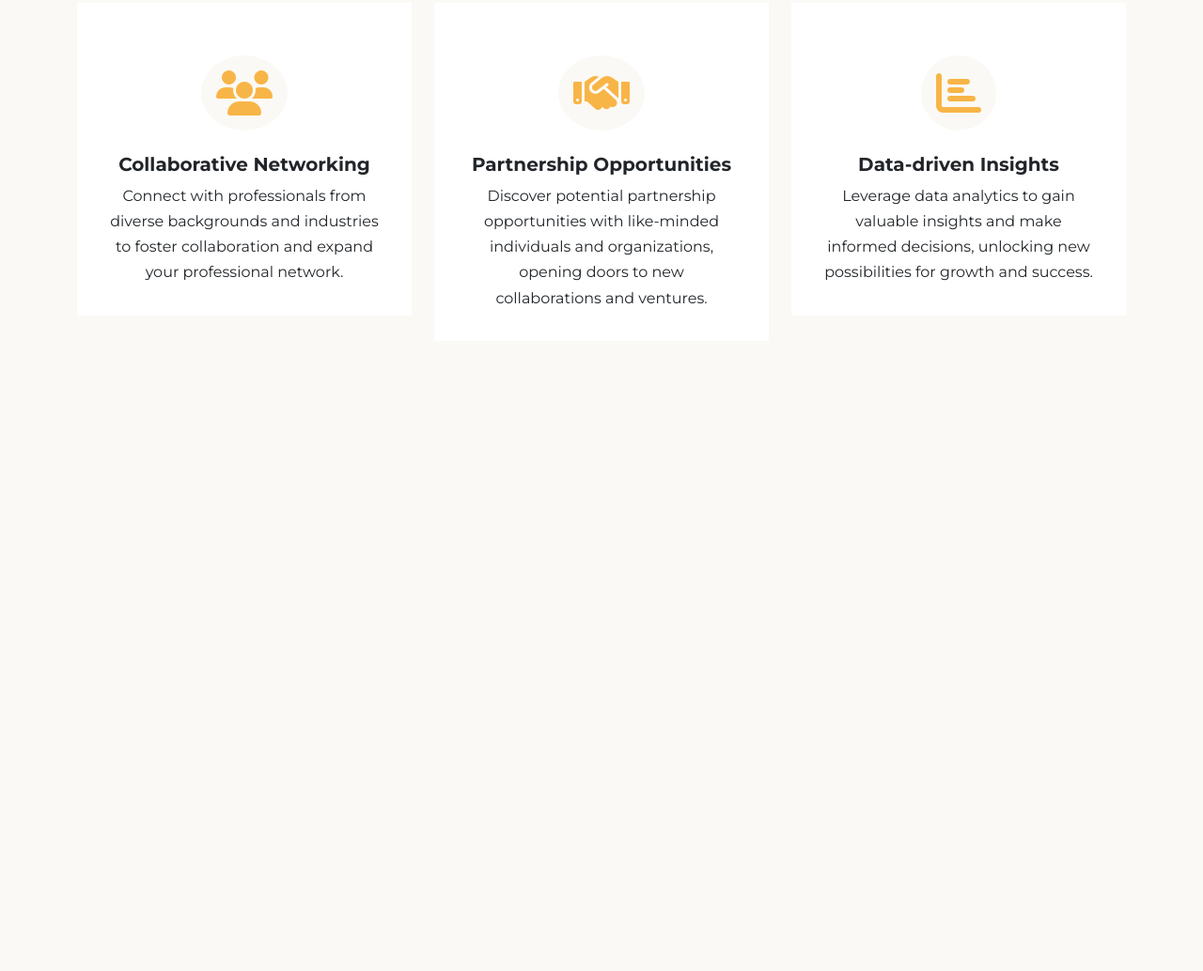
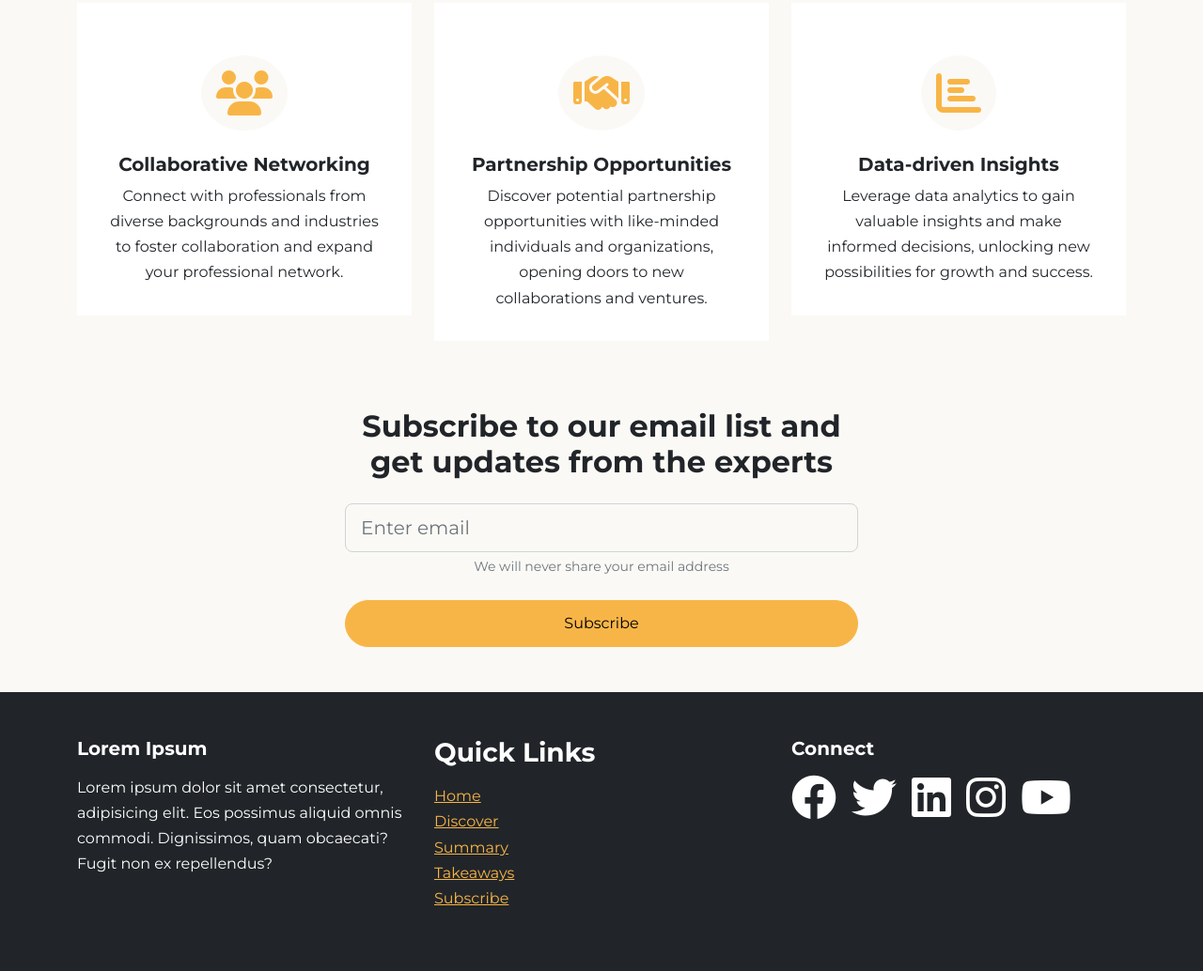
Before and after one commit to Florian-Cywinski/bs5-corso-training-course-website, a website: page index.html in a window 1280 px wide. Shown: the part 5257-6291 px from the top of the page at 94% size. Before the commit the page ends 5692 px from the top, so only its background shows below. Drawn offline with nearby package versions, Linux system fonts and the light colour scheme; files that its build step writes are made by us from their sources.

Commit message:
Subscribe & Footer

```diff
--- a/index.html
+++ b/index.html
@@ -13,7 +13,7 @@
     <link rel="icon" href="images/favicon.png" />
     <title>Corso Training</title>
   </head>
-  <body>
+  <body id="home">
     <nav class="navbar navbar-expand-lg fixed-top navbar-dark">
       <div class="container">
         <!-- Logo -->
@@ -515,6 +515,62 @@
       </div>
     </section>
 
+    <!-- Subscribe Form -->
+    <section id="subscribe" class="subscribe my-5">
+      <div class="container">
+        <div class="row">
+          <div class="col-md-6 offset-md-3 text-center">
+            <h2>Subscribe to our email list and get updates from the experts</h2>
+            <form>
+              <div class="my-4">
+                <input type="email" class="form-control form-control-lg" placeholder="Enter email"/>
+                <div class="form-text">We will never share your email address</div>
+              </div>
+              <div class="d-grid">
+                <button class="btn btn-primary">Subscribe</button>
+              </div>
+            </form>
+          </div>
+        </div>
+      </div>
+    </section>
+
+    <!-- Footer -->
+    <footer class="footer mt-4 text-bg-dark py-5">
+      <div class="container">
+        <div class="row">
+          <div class="col-md-4">
+            <h5>Lorem Ipsum</h5>
+            <p>
+              Lorem ipsum dolor sit amet consectetur, adipisicing elit. Eos
+              possimus aliquid omnis commodi. Dignissimos, quam obcaecati? Fugit
+              non ex repellendus?
+            </p>
+          </div>
+          <div class="col-md-4">
+            <h3>Quick Links</h3>
+            <ul class="list-unstyled">
+              <li><a href="#home">Home</a></li>
+              <li><a href="#discover">Discover</a></li>
+              <li><a href="#summary">Summary</a></li>
+              <li><a href="#takeaways">Takeaways</a></li>
+              <li><a href="#subscribe">Subscribe</a></li>
+            </ul>
+          </div>
+          <div class="col-md-4">
+            <h5>Connect</h5>
+            <div class="d-flex gap-3">
+              <a href="#"><i class="fab fa-facebook fa-3x text-white"></i></a>
+              <a href="#"><i class="fab fa-twitter fa-3x text-white"></i></a>
+              <a href="#"><i class="fab fa-linkedin fa-3x text-white"></i></a>
+              <a href="#"><i class="fab fa-instagram fa-3x text-white"></i></a>
+              <a href="#"><i class="fab fa-youtube fa-3x text-white"></i></a>
+            </div>
+          </div>
+        </div>
+      </div>
+    </footer>
+
     <script src="js/bootstrap.bundle.min.js"></script>
     <script src="js/script.js"></script>
   </body>
```
Also changed, not shown: readme.md.
